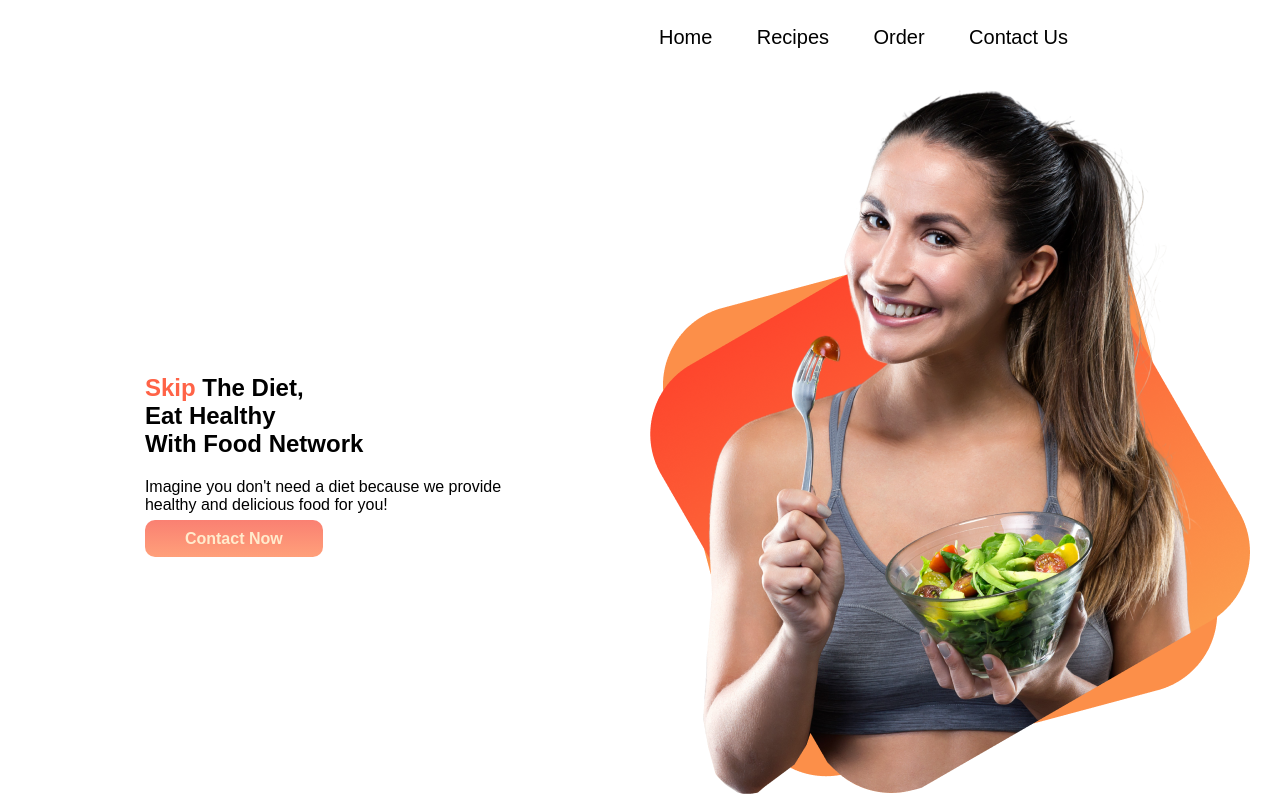
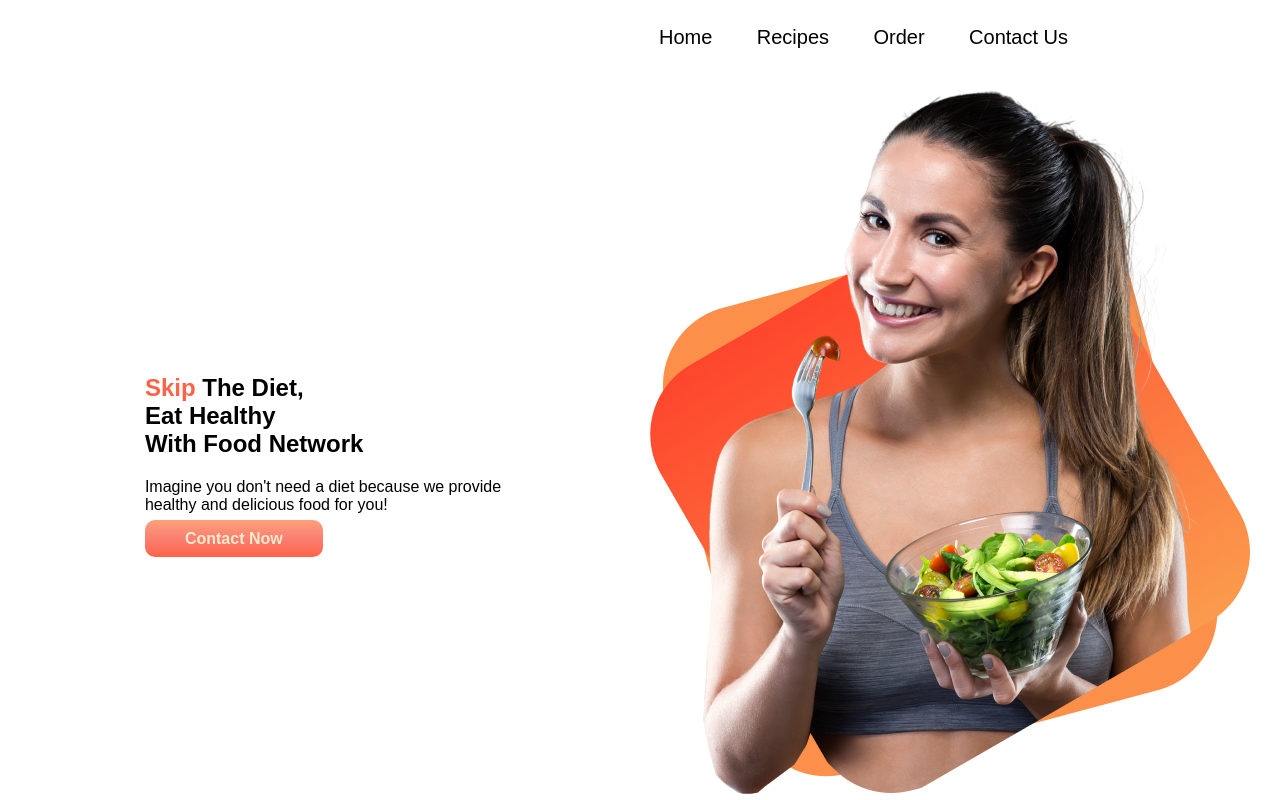
Before and after one commit to ahmadtarique/foodofolio, a plain HTML site: page index.html in a window 1280 px wide. Shown: the top 800 px of the page. Drawn offline with Linux system fonts and the light colour scheme; a web font is replaced by a local one.

Commit message:
foodofolio v1.1

```diff
--- a/style.css
+++ b/style.css
@@ -58,7 +58,7 @@ footer p {
 .link-button {
     text-decoration: none;
     padding: 10px 40px;
-    background-image: linear-gradient(salmon, lightsalmon);
+    background-image: linear-gradient(lightsalmon, salmon, tomato);
     border-radius: 10px;
     color: blanchedalmond;
     font-weight: 600;
```
